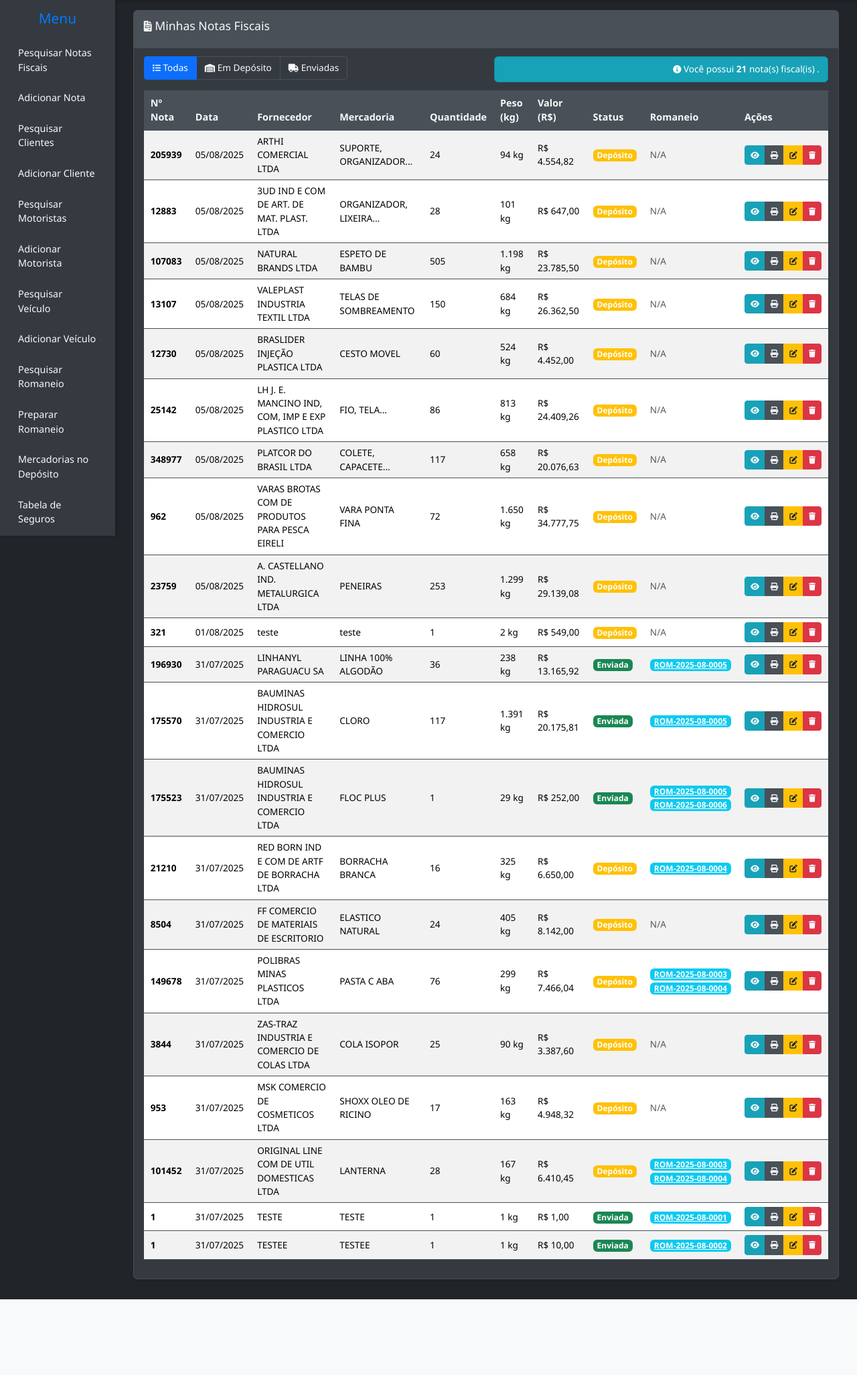
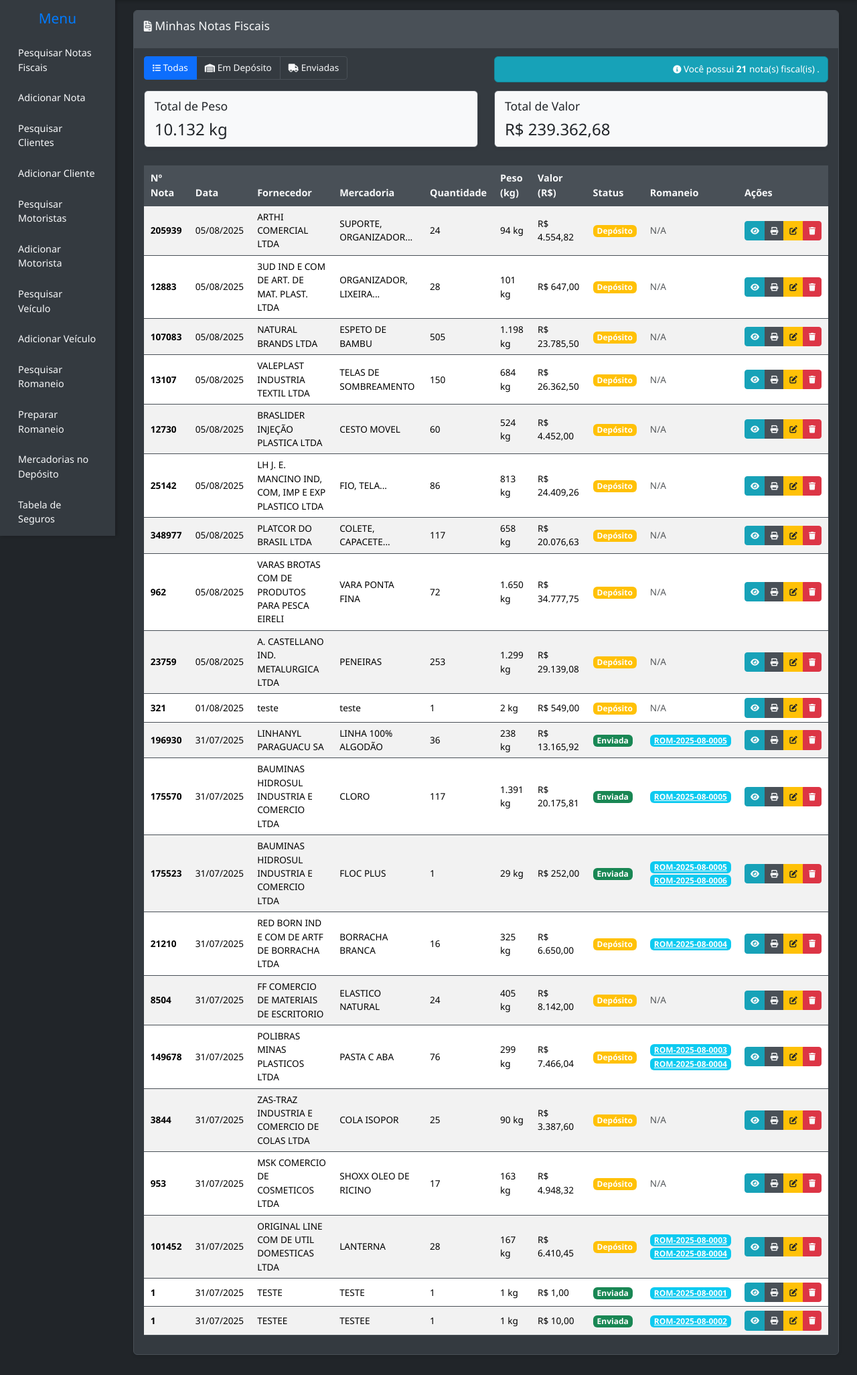
Before and after one commit to rms2290/sistema-estelar, a Django app: page /notas/minhas-notas/ in a window 1280 px wide. Shown: the part 50-2103 px from the top of the page at 67% size. Before the commit the page ends 1990 px from the top, so only its background shows below. Run offline with Django 5.2, Linux system fonts and the light colour scheme; a user stored in the database is signed in; data comes from the database, SQL or seed files in the repository; both versions use the stored data as it was after the commit.

Commit message:
Fix: Corrigir cálculo de totais de peso e valor no romaneio - Corrigido seletor JavaScript para encontrar corretamente os elementos de peso e valor - Ajustado template HTML para usar estrutura flexbox consistente - Removidos logs de debug desnecessários

```diff
--- a/notas/forms.py
+++ b/notas/forms.py
@@ -95,28 +95,21 @@ class NotaFiscalForm(forms.ModelForm):
         cleaned_data = super().clean() # Chama o clean original do ModelForm
         nota = cleaned_data.get('nota')
         cliente = cleaned_data.get('cliente')
-        mercadoria = cleaned_data.get('mercadoria')
-        quantidade = cleaned_data.get('quantidade')
-        peso = cleaned_data.get('peso')
+        valor = cleaned_data.get('valor')
 
-        # Se todos os campos chave estão presentes
-        if nota and cliente and mercadoria and quantidade is not None and peso is not None:
-            # Queryset para buscar notas que são "iguais" pela sua regra de negócio
-            qs = NotaFiscal.objects.filter(
+        # Verifica se todos os campos necessários estão presentes
+        if nota and cliente and valor is not None:
+            # Verifica se já existe uma nota com o mesmo cliente, número da nota e valor
+            existing_nota = NotaFiscal.objects.filter(
                 nota=nota,
                 cliente=cliente,
-                mercadoria=mercadoria,
-                quantidade=quantidade,
-                peso=peso
-            )
-            # Se estamos editando uma nota, excluímos a nota atual da busca por duplicatas
-            if self.instance.pk:
-                qs = qs.exclude(pk=self.instance.pk)
+                valor=valor
+            ).exclude(pk=self.instance.pk if self.instance.pk else None)
 
-            if qs.exists():
+            if existing_nota.exists():
                 raise ValidationError(
-                    "Já existe uma nota fiscal com o mesmo Número, Cliente, Mercadoria, Quantidade e Peso.",
-                    code='duplicate_nota_fiscal'
+                    f'Já existe uma nota fiscal com o número {nota} para o cliente {cliente} '
+                    f'com o valor R$ {valor:.2f}. Não é permitido duplicar notas fiscais.'
                 )
 
         return cleaned_data
@@ -1172,11 +1165,18 @@ class CadastroUsuarioForm(forms.ModelForm):
             'telefone': forms.TextInput(attrs={'class': 'form-control', 'placeholder': '(00) 00000-0000'}),
         }
 
+    # Sobrescrever o campo cliente para ter controle total
+    cliente = forms.ModelChoiceField(
+        queryset=Cliente.objects.filter(status='Ativo').order_by('razao_social'),
+        label='Cliente Vinculado',
+        required=False,
+        empty_label="--- Selecione um cliente ---",
+        widget=forms.Select(attrs={'class': 'form-control'})
+    )
+
     def __init__(self, *args, **kwargs):
         super().__init__(*args, **kwargs)
-        # Filtrar apenas clientes ativos para o campo cliente
-        self.fields['cliente'].queryset = Cliente.objects.filter(status='Ativo').order_by('razao_social')
-        self.fields['cliente'].empty_label = "--- Selecione um cliente ---"
+        # Não é mais necessário configurar o campo cliente aqui, pois já foi feito na definição do campo
 
     def clean_password2(self):
         password1 = self.cleaned_data.get("password1")
@@ -1200,11 +1200,9 @@ class CadastroUsuarioForm(forms.ModelForm):
         if not password2:
             raise forms.ValidationError("A confirmação de senha é obrigatória para novos usuários.")
 
-        return cleaned_data
-
-    def clean_tipo_usuario(self):
-        tipo_usuario = self.cleaned_data.get('tipo_usuario')
-        cliente = self.cleaned_data.get('cliente')
+        # Validação da relação entre tipo de usuário e cliente
+        tipo_usuario = cleaned_data.get('tipo_usuario')
+        cliente = cleaned_data.get('cliente')
 
         if tipo_usuario == 'cliente' and not cliente:
             raise forms.ValidationError("Usuários do tipo 'Cliente' devem estar vinculados a um cliente.")
@@ -1212,7 +1210,7 @@ class CadastroUsuarioForm(forms.ModelForm):
         if tipo_usuario != 'cliente' and cliente:
             raise forms.ValidationError("Apenas usuários do tipo 'Cliente' podem estar vinculados a um cliente.")
 
-        return tipo_usuario
+        return cleaned_data
 
     def save(self, commit=True):
         user = super().save(commit=False)
--- a/notas/templates/notas/auth/minhas_notas.html
+++ b/notas/templates/notas/auth/minhas_notas.html
@@ -46,6 +46,26 @@
                     </div>
 
                     {% if notas_fiscais %}
+
+                        <!-- Resumo dos Totais -->
+                        <div class="row mb-3">
+                            <div class="col-md-6">
+                                <div class="card bg-light">
+                                    <div class="card-body">
+                                        <h6 class="card-title">Total de Peso</h6>
+                                        <p class="card-text h4">{{ total_peso|format_brazilian_weight }}</p>
+                                    </div>
+                                </div>
+                            </div>
+                            <div class="col-md-6">
+                                <div class="card bg-light">
+                                    <div class="card-body">
+                                        <h6 class="card-title">Total de Valor</h6>
+                                        <p class="card-text h4">{{ total_valor|format_brazilian_currency }}</p>
+                                    </div>
+                                </div>
+                            </div>
+                        </div>
 
                         <div class="table-responsive">
                             <table class="table table-striped table-hover">
--- a/notas/templates/notas/editar_romaneio.html
+++ b/notas/templates/notas/editar_romaneio.html
@@ -110,11 +110,11 @@
             if (clienteSelect) {
                 clienteSelect.addEventListener('change', function() {
                     // Ao mudar o cliente, chamamos loadNotasFiscaisEdicao passando os elementos
-                    loadNotasFiscaisEdicao(this.value, notasFiscaisDiv, pesoTotalSpan, valorTotalSpan, initialSelectedNotasFromDjango);
+                    loadNotasFiscaisEdicao(this.value, {{ romaneio.pk }}, notasFiscaisDiv, pesoTotalSpan, valorTotalSpan, initialSelectedNotasFromDjango);
                 });
                 // Chamar na carga inicial se já houver um cliente selecionado
                 if (clienteSelect.value) {
-                    loadNotasFiscaisEdicao(clienteSelect.value, notasFiscaisDiv, pesoTotalSpan, valorTotalSpan, initialSelectedNotasFromDjango);
+                    loadNotasFiscaisEdicao(clienteSelect.value, {{ romaneio.pk }}, notasFiscaisDiv, pesoTotalSpan, valorTotalSpan, initialSelectedNotasFromDjango);
                 } else {
                     // Inicializa os totais como zero se nenhum cliente selecionado
                     if (pesoTotalSpan) pesoTotalSpan.textContent = '0,00 kg';
--- a/notas/urls.py
+++ b/notas/urls.py
@@ -71,4 +71,5 @@ urlpatterns = [
 
     # URL para Totalizador por Estado
     path('totalizador-por-estado/', views.totalizador_por_estado, name='totalizador_por_estado'),
+    path('api/notas-fiscais/<int:cliente_id>/', views.load_notas_fiscais_para_romaneio, name='api_notas_fiscais_para_romaneio'),
 ]
--- a/notas/views.py
+++ b/notas/views.py
@@ -198,7 +198,12 @@ def adicionar_nota_fiscal(request):
             messages.success(request, f'Nota Fiscal {nota_fiscal.nota} adicionada com sucesso!')
 
             if 'salvar_e_adicionar' in request.POST:
-                return redirect('notas:adicionar_nota_fiscal')
+                # Retorna para a mesma página com formulário limpo
+                form = NotaFiscalForm()
+                return render(request, 'notas/adicionar_nota.html', {
+                    'form': form,
+                    'focus_nota': True  # Flag para focar no campo nota
+                })
             else:
                 return redirect('notas:detalhes_nota_fiscal', pk=nota_fiscal.pk)
 
@@ -783,9 +788,14 @@ def load_notas_fiscais_edicao(request):
         print(f"AJAX: Erro inesperado na view load_notas_fiscais_edicao: {e}")
         return JsonResponse({'error': str(e)}, status=500)
 
-def load_notas_fiscais_para_romaneio(request):
-    cliente_id = request.GET.get('cliente_id')
+@login_required
+def load_notas_fiscais_para_romaneio(request, cliente_id):
     romaneio_id = request.GET.get('romaneio_id') # Pode ser None para adicionar novo romaneio
+
+    print(f"DEBUG: load_notas_fiscais_para_romaneio chamada. cliente_id={cliente_id}, romaneio_id={romaneio_id}")
+    print(f"DEBUG: Método da requisição: {request.method}")
+    print(f"DEBUG: URL da requisição: {request.path}")
+    print(f"DEBUG: Parâmetros GET: {request.GET}")
 
     notas_fiscais = NotaFiscal.objects.none()
     selected_notas_ids = []
@@ -793,6 +803,11 @@ def load_notas_fiscais_para_romaneio(request):
     if cliente_id:
         # Notas do cliente com status 'Depósito'
         notas_deposito = NotaFiscal.objects.filter(cliente_id=cliente_id, status='Depósito')
+        print(f"DEBUG: Encontradas {notas_deposito.count()} notas em depósito para cliente {cliente_id}")
+
+        # Debug: listar algumas notas encontradas
+        for nota in notas_deposito[:3]:  # Primeiras 3 notas
+            print(f"DEBUG: Nota encontrada - ID: {nota.id}, Número: {nota.nota}, Cliente: {nota.cliente.razao_social}")
 
         # Se for um romaneio existente, incluir as notas já vinculadas a ele
         if romaneio_id:
@@ -800,20 +815,31 @@ def load_notas_fiscais_para_romaneio(request):
                 romaneio_existente = RomaneioViagem.objects.get(pk=romaneio_id)
                 notas_vinculadas = romaneio_existente.notas_fiscais.all()
                 selected_notas_ids = list(notas_vinculadas.values_list('pk', flat=True))
+                print(f"DEBUG: Encontradas {notas_vinculadas.count()} notas vinculadas ao romaneio {romaneio_id}")
 
                 # Combine as notas em depósito com as já vinculadas (evitando duplicatas)
                 notas_fiscais = (notas_deposito | notas_vinculadas).distinct().order_by('data', 'nota')
             except RomaneioViagem.DoesNotExist:
+                print(f"DEBUG: Romaneio {romaneio_id} não encontrado")
                 pass # Romaneio não encontrado, apenas notas em depósito
         else:
             # Se for um novo romaneio, apenas notas em depósito
             notas_fiscais = notas_deposito.order_by('data', 'nota')
+            print(f"DEBUG: Usando apenas notas em depósito para novo romaneio")
+
+    print(f"DEBUG: Total de notas fiscais retornadas: {notas_fiscais.count()}")
 
     # Renderiza o template parcial com as notas e as IDs das selecionadas
-    html = render(request, 'notas/_notas_fiscais_checkboxes.html', {
+    context = {
         'notas_fiscais': notas_fiscais,
         'selected_notas_ids': selected_notas_ids, # Passa as IDs das notas já selecionadas
-    }).content.decode('utf-8')
+    }
+    print(f"DEBUG: Contexto para template: {context}")
+
+    html = render(request, 'notas/_notas_fiscais_checkboxes.html', context).content.decode('utf-8')
+
+    print(f"DEBUG: HTML gerado com {len(html)} caracteres")
+    print(f"DEBUG: Primeiros 200 caracteres do HTML: {html[:200]}")
 
     return JsonResponse({'html': html})
 
@@ -1021,9 +1047,15 @@ def minhas_notas_fiscais(request):
     # Ordenar por data mais recente
     notas_fiscais = notas_fiscais.order_by('-data')
 
+    # Calcular totais
+    total_peso = sum(nota.peso for nota in notas_fiscais if nota.peso)
+    total_valor = sum(nota.valor for nota in notas_fiscais if nota.valor)
+
     return render(request, 'notas/auth/minhas_notas.html', {
         'notas_fiscais': notas_fiscais,
-        'status_filter': status_filter
+        'status_filter': status_filter,
+        'total_peso': total_peso,
+        'total_valor': total_valor
     })
 
 @login_required
--- a/sistema_estelar/settings.py
+++ b/sistema_estelar/settings.py
@@ -117,6 +117,11 @@ STATICFILES_DIRS = [
 
 DEFAULT_AUTO_FIELD = 'django.db.models.BigAutoField'
 
+# Configurações de autenticação
+LOGIN_URL = '/notas/login/'
+LOGIN_REDIRECT_URL = '/notas/'
+LOGOUT_REDIRECT_URL = '/notas/login/'
+
 # projeto_notas/settings.py
 
 INSTALLED_APPS = [
--- a/static/css/style.css
+++ b/static/css/style.css
@@ -375,6 +375,7 @@ body {
     margin-bottom: 8px; /* Espaçamento maior entre o cabeçalho e a primeira nota */
     padding-left: 35px; /* Ajuste para alinhar com o conteúdo após o checkbox (input de 20px + margin) */
     width: 100%; /* Garante que o cabeçalho ocupe 100% da largura disponível */
+    align-items: center;
 }
 .notes-checkbox-container .notes-header-row > div {
     /* Larguras são definidas abaixo nas classes note-col-*, aqui apenas alinhamento geral */
@@ -461,11 +462,12 @@ body {
 /* Ajustes de largura e alinhamento das "colunas" - OS % DEVEM SOMAR 100% DO ESPAÇO DISPONÍVEL APÓS O CHECKBOX */
 /* E o text-align é por coluna aqui para controle fino */
 .notes-checkbox-container .note-col-nf { width: 10%; text-align: left; }
-.notes-checkbox-container .note-col-fornecedor { width: 25%; text-align: left; }
+.notes-checkbox-container .note-col-fornecedor { width: 20%; text-align: left; }
 .notes-checkbox-container .note-col-mercadoria { width: 20%; text-align: left; }
 .notes-checkbox-container .note-col-qtd { width: 8%; justify-content: center; }
 .notes-checkbox-container .note-col-peso { width: 8%; justify-content: center; }
-.notes-checkbox-container .note-col-valor { width: 19%; justify-content: flex-end; }
+.notes-checkbox-container .note-col-valor { width: 14%; justify-content: flex-end; }
+.notes-checkbox-container .note-col-data { width: 10%; justify-content: center; }
 
 /* Estilos para os campos de Total (Peso e Valor) */
 .form-control-plaintext {
--- a/templates/base.html
+++ b/templates/base.html
@@ -159,42 +159,91 @@
             let totalPeso = 0;
             let totalValor = 0;
 
-            notas.forEach(nota => {
-                const notaRow = nota.closest('.form-check');
-                const pesoText = notaRow.querySelector('.note-col-peso').textContent;
-                const valorText = notaRow.querySelector('.note-col-valor').textContent;
-
-                // Extrair números dos textos (remover "kg" e "R$")
+            notas.forEach((nota) => {
+                const notaRow = nota.parentElement.querySelector('.note-info-row');
+                if (notaRow) {
+                    // Para o template atual, o valor está na coluna com classe note-col-valor
+                    const valorElement = notaRow.querySelector('.note-col-valor');
+                    if (valorElement) {
+                        const valorText = valorElement.textContent;
+                        // Extrair números dos textos (remover "R$" e converter formato brasileiro)
+                        const valor = parseFloat(valorText.replace('R$ ', '').replace(/\./g, '').replace(',', '.'));
+                        if (!isNaN(valor)) {
+                            totalValor += valor;
+                        }
+                    }
+                    // Para peso, usar o valor real da nota
+                    const pesoElement = notaRow.querySelector('.note-col-peso');
+                    if (pesoElement) {
+                        const pesoText = pesoElement.textContent;
+                        // Extrair números dos textos (remover "kg" e converter formato brasileiro)
                         const peso = parseFloat(pesoText.replace(' kg', '').replace(/\./g, '').replace(',', '.'));
-                const valor = parseFloat(valorText.replace('R$ ', '').replace(/\./g, '').replace(',', '.'));
-
-                if (!isNaN(peso)) totalPeso += peso;
-                if (!isNaN(valor)) totalValor += valor;
+                        if (!isNaN(peso)) {
+                            totalPeso += peso;
+                        }
+                    }
+                }
             });
-
             // Atualizar os elementos de total com formatação brasileira
             if (totalPesoElement) totalPesoElement.textContent = formatarPesoBrasileiro(totalPeso);
             if (totalValorElement) totalValorElement.textContent = formatarValorBrasileiro(totalValor, 'moeda');
         }
 
         // Função para carregar notas fiscais via AJAX
-        async function loadNotasFiscais(clienteId) {
-            if (!clienteId) return;
+        async function loadNotasFiscais(clienteId, notasContainer, totalPesoElement, totalValorElement) {
 
-            const notasContainer = document.getElementById('notas-fiscais-container');
-            const totalPesoElement = document.getElementById('total-peso');
-            const totalValorElement = document.getElementById('total-valor');
+            if (!clienteId) {
+                return;
+            }
+
+            // Se os elementos não foram passados como parâmetros, buscar por ID
+            if (!notasContainer) {
+                notasContainer = document.getElementById('notas-fiscais-container');
+            }
+            if (!totalPesoElement) {
+                totalPesoElement = document.getElementById('total-peso');
+            }
+            if (!totalValorElement) {
+                totalValorElement = document.getElementById('total-valor');
+            }
 
             try {
-                const response = await fetch(`/notas/api/notas-fiscais/${clienteId}/`);
-                if (!response.ok) { throw new Error(`HTTP error! status: ${response.status}`); }
+                const url = `/notas/api/notas-fiscais/${clienteId}/`;
+
+                const response = await fetch(url, {
+                    credentials: 'same-origin',
+                    headers: {
+                        'X-Requested-With': 'XMLHttpRequest',
+                    }
+                });
+
+                if (!response.ok) {
+                    throw new Error(`HTTP error! status: ${response.status}`);
+                }
 
                 const data = await response.json();
 
                 // Limpar container
                 notasContainer.innerHTML = '';
 
-                // Adicionar notas fiscais
+                // Verificar se há HTML retornado
+                if (data.html) {
+                    // Inserir o HTML renderizado pelo servidor
+                    notasContainer.innerHTML = data.html;
+
+                    // Adicionar event listeners para checkboxes
+                    const checkboxes = notasContainer.querySelectorAll('.form-check-input');
+                    checkboxes.forEach(checkbox => {
+                        checkbox.addEventListener('change', () => {
+                            calcularEAtualizarTotais(notasContainer, totalPesoElement, totalValorElement);
+                        });
+                    });
+
+                    // Calcular totais iniciais
+                    calcularEAtualizarTotais(notasContainer, totalPesoElement, totalValorElement);
+                } else {
+                    // Fallback para o formato antigo (se necessário)
+                    if (data.notas_fiscais) {
                         data.notas_fiscais.forEach(nota => {
                             const notaHtml = `
                                 <div class="form-check">
@@ -225,6 +274,10 @@
 
                         // Calcular totais iniciais
                         calcularEAtualizarTotais(notasContainer, totalPesoElement, totalValorElement);
+                    } else {
+                        notasContainer.innerHTML = '<p class="text-info">Nenhuma nota fiscal disponível para este cliente.</p>';
+                    }
+                }
 
             } catch (error) {
                 console.error('Erro ao carregar notas fiscais (Frontend):', error);
@@ -233,16 +286,24 @@
         }
 
         // Função para carregar notas fiscais na edição
-        async function loadNotasFiscaisEdicao(clienteId, romaneioId) {
+        async function loadNotasFiscaisEdicao(clienteId, romaneioId, notasContainer, totalPesoElement, totalValorElement, selectedNotasIds) {
+
             if (!clienteId) return;
 
-            const notasContainer = document.getElementById('notas-fiscais-container');
-            const totalPesoElement = document.getElementById('total-peso');
-            const totalValorElement = document.getElementById('total-valor');
+            // Se os elementos não foram passados como parâmetros, buscar por ID
+            if (!notasContainer) {
+                notasContainer = document.getElementById('notas-fiscais-container');
+            }
+            if (!totalPesoElement) {
+                totalPesoElement = document.getElementById('total-peso');
+            }
+            if (!totalValorElement) {
+                totalValorElement = document.getElementById('total-valor');
+            }
 
             try {
-                const response = await fetch(`/notas/api/notas-fiscais-edicao/${clienteId}/${romaneioId}/`);
-                if (!response.ok) { throw new Error(`HTTP error! status: ${response.status}`); }
+                const url = `/notas/ajax/load-notas-edicao/?cliente_id=${clienteId}&romaneio_id=${romaneioId}`;
+                const response = await fetch(url);
 
                 const data = await response.json();
 
@@ -250,19 +311,20 @@
                 notasContainer.innerHTML = '';
 
                 // Adicionar notas fiscais
-                data.notas_fiscais.forEach(nota => {
-                    const checked = nota.vinculada ? 'checked' : '';
+                data.forEach((nota, index) => {
+                    // Verificar se a nota está nas selecionadas inicialmente
+                    const isChecked = selectedNotasIds && selectedNotasIds.includes(nota.id) ? 'checked' : '';
                     const notaHtml = `
                         <div class="form-check">
-                            <input class="form-check-input" type="checkbox" name="notas_fiscais" value="${nota.id}" id="nota_${nota.id}" ${checked}>
+                            <input class="form-check-input" type="checkbox" name="notas_fiscais" value="${nota.id}" id="nota_${nota.id}" ${isChecked}>
                             <label class="form-check-label" for="nota_${nota.id}">
                                 <div class="note-info-row">
                                     <div class="note-col-nf text-truncate" title="Número: ${nota.nota_numero}"><strong>${nota.nota_numero}</strong></div>
                                     <div class="note-col-fornecedor text-truncate" title="Forn: ${nota.fornecedor}">${nota.fornecedor}</div>
                                     <div class="note-col-mercadoria text-truncate" title="Merc: ${nota.mercadoria}">${nota.mercadoria}</div>
-                                    <div class="note-col-qtd text-truncate" title="Qtd: ${nota.quantidade}">${formatarValorBrasileiro(nota.quantidade)}</div>
-                                    <div class="note-col-peso text-truncate" title="Peso: ${nota.peso} kg">${formatarPesoBrasileiro(nota.peso)}</div>
-                                    <div class="note-col-valor text-truncate" title="Valor: R$ ${nota.valor}">${formatarValorBrasileiro(nota.valor, 'moeda')}</div>
+                                    <div class="note-col-qtd text-truncate" title="Qtd: ${nota.quantidade}">${nota.quantidade}</div>
+                                    <div class="note-col-peso text-truncate" title="Peso: ${nota.peso}">${nota.peso}</div>
+                                    <div class="note-col-valor text-truncate" title="Valor: ${nota.valor}">${nota.valor}</div>
                                     <div class="note-col-data text-truncate" title="Data: ${nota.data_emissao}">${nota.data_emissao}</div>
                                 </div>
                             </label>
```
Also changed, not shown: notas/templates/notas/_notas_fiscais_checkboxes.html (+21 -19 lines), notas/templates/notas/adicionar_nota.html (+9 -0 lines), notas/templates/notas/adicionar_romaneio.html (+21 -6 lines), db.sqlite3. Lines whose indentation alone changed are shown as unchanged.
